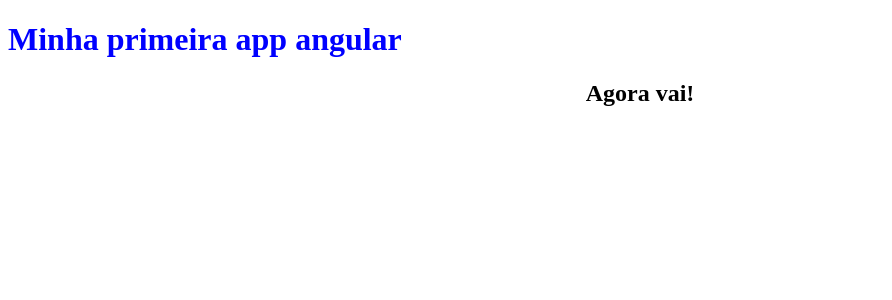
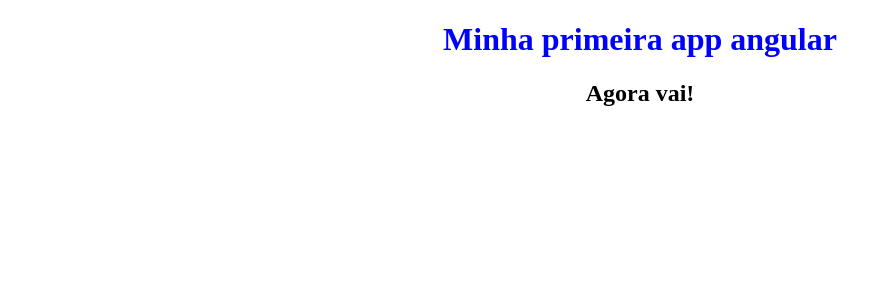
Before and after one commit to Wilton-Lucas/AngularApp, an Angular app in the folder angularApp/: page / in a window 1280 px wide. Shown: the top 300 px of the page, without its empty margins (0-892 px from the left). Built offline with nearby package versions, Linux system fonts and the light colour scheme.

Commit message:
h1 display flex

```diff
--- a/angularApp/src/app/app.component.css
+++ b/angularApp/src/app/app.component.css
@@ -1,5 +1,6 @@
-h1{
-
+.header h1{
+    display: flex;
+    justify-content: center;
     color:blue;
 }
 
```
